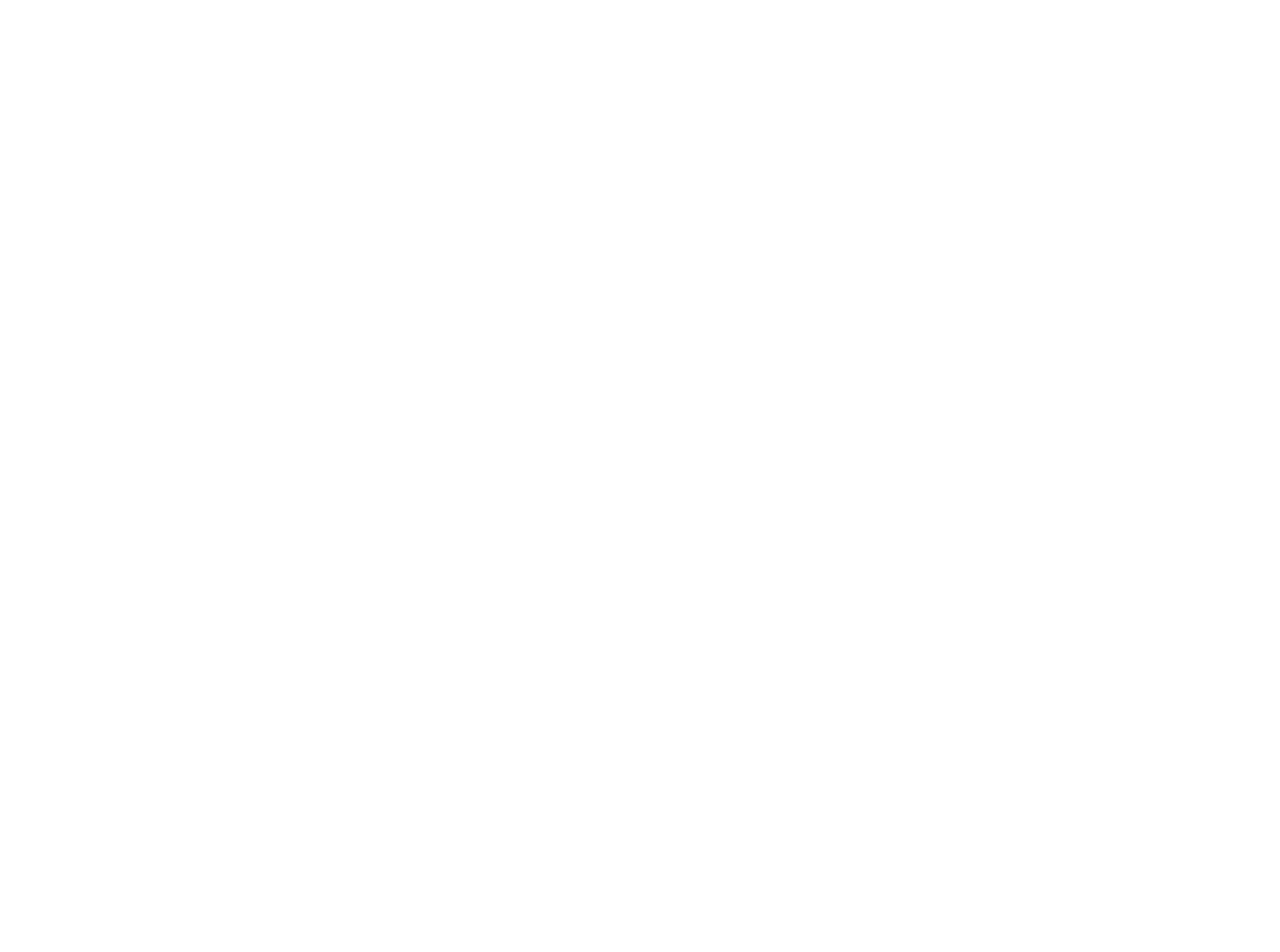
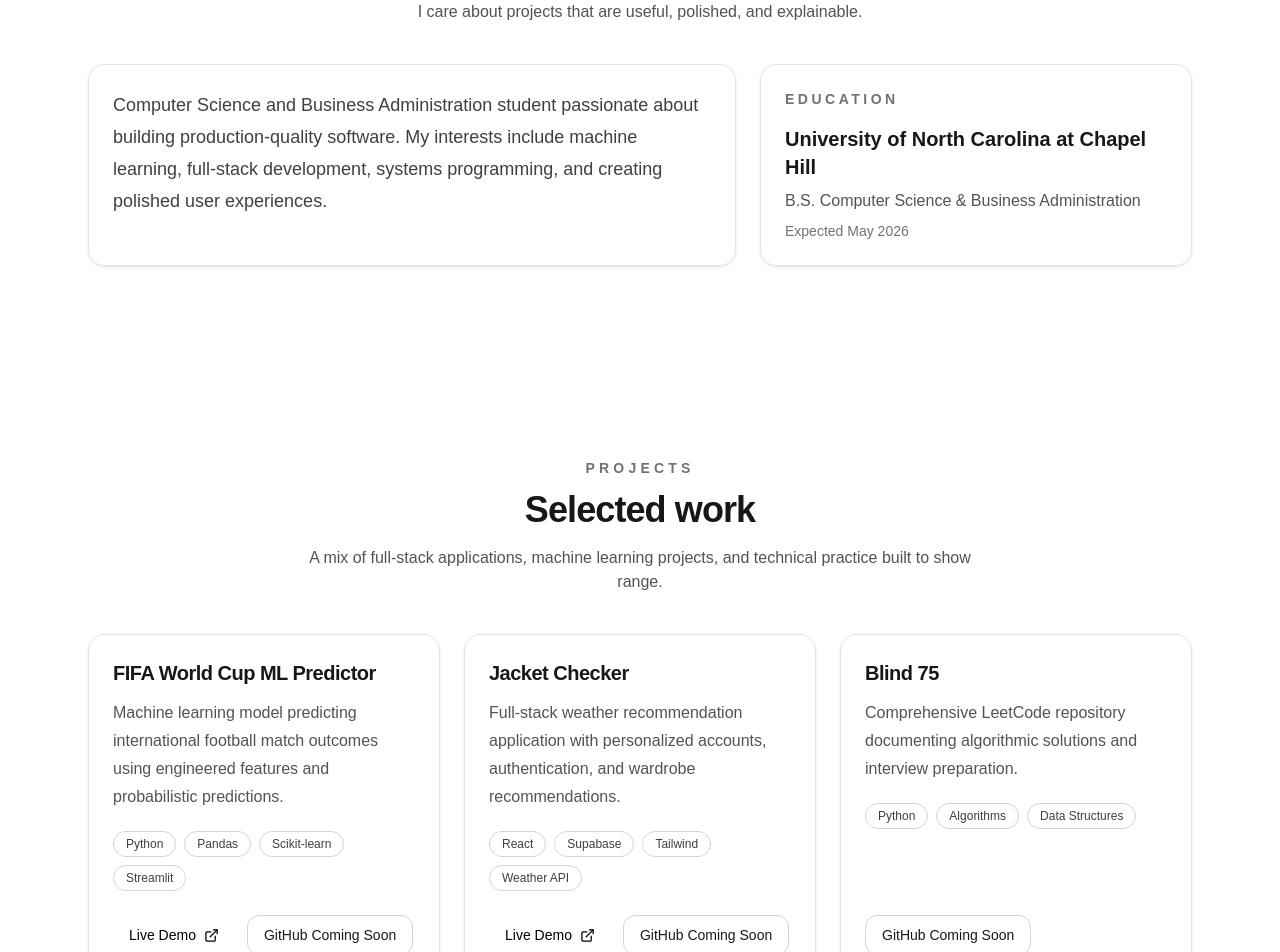
Before and after one commit to DanielBautista7799/daniel-portfolio, a Next.js app: page / in a window 1280 px wide. Shown: the part 1020-1972 px from the top of the page. Before the commit the page ends 800 px from the top, so only its background shows below. Built offline with nearby package versions, Linux system fonts and the light colour scheme.

Commit message:
Add about and projects sections

```diff
--- a/src/app/page.tsx
+++ b/src/app/page.tsx
@@ -1,4 +1,6 @@
+import { AboutSection } from "@/components/about-section";
 import { Hero } from "@/components/hero";
+import { ProjectsSection } from "@/components/projects-section";
 import { SiteHeader } from "@/components/site-header";
 
 export default function Home() {
@@ -7,6 +9,8 @@ export default function Home() {
       <SiteHeader />
       <main>
         <Hero />
+        <AboutSection />
+        <ProjectsSection />
       </main>
     </>
   );
--- /dev/null
+++ b/src/components/about-section.tsx
@@ -0,0 +1,39 @@
+import { about, education } from "@/lib/data";
+import { Card } from "@/components/ui/card";
+import { SectionHeading } from "@/components/section-heading";
+
+export function AboutSection() {
+return (
+<section id="about" className="mx-auto max-w-6xl px-6 py-24">
+    <SectionHeading
+    eyebrow="About"
+    title="Building practical software with product value."
+    description="I care about projects that are useful, polished, and explainable."
+    />
+
+    <div className="grid gap-6 md:grid-cols-[1.5fr_1fr]">
+    <Card>
+        <p className="text-lg leading-8 text-zinc-700 dark:text-zinc-300">
+        {about.trim()}
+        </p>
+    </Card>
+
+    <Card>
+        <p className="text-sm font-semibold uppercase tracking-[0.25em] text-zinc-500">
+        Education
+        </p>
+
+        <h3 className="mt-4 text-xl font-bold">{education.school}</h3>
+
+        <p className="mt-2 text-zinc-600 dark:text-zinc-400">
+        {education.degree}
+        </p>
+
+        <p className="mt-2 text-sm text-zinc-500">
+        {education.graduation}
+        </p>
+    </Card>
+    </div>
+</section>
+);
+}
--- /dev/null
+++ b/src/components/project-card.tsx
@@ -0,0 +1,57 @@
+import { ExternalLink } from "lucide-react";
+import { Badge } from "@/components/ui/badge";
+import { ButtonLink } from "@/components/ui/button";
+import { Card } from "@/components/ui/card";
+
+type ProjectCardProps = {
+title: string;
+description: string;
+technologies: string[];
+github: string;
+live: string;
+};
+
+export function ProjectCard({
+title,
+description,
+technologies,
+github,
+live,
+}: ProjectCardProps) {
+return (
+<Card className="flex h-full flex-col">
+    <div className="flex-1">
+    <h3 className="text-xl font-bold tracking-tight">{title}</h3>
+
+    <p className="mt-3 leading-7 text-zinc-600 dark:text-zinc-400">
+        {description}
+    </p>
+
+    <div className="mt-5 flex flex-wrap gap-2">
+        {technologies.map((technology) => (
+        <Badge key={technology}>{technology}</Badge>
+        ))}
+    </div>
+    </div>
+
+    <div className="mt-6 flex flex-wrap gap-3">
+    {live ? (
+        <ButtonLink href={live} external>
+        Live Demo
+        <ExternalLink className="ml-2" size={15} />
+        </ButtonLink>
+    ) : null}
+
+    {github ? (
+    <ButtonLink href={github} variant="outline" external>
+    GitHub
+    </ButtonLink>
+    ) : (
+        <ButtonLink href={live || "#"} variant="outline">
+        GitHub Coming Soon
+        </ButtonLink>
+    )}
+    </div>
+</Card>
+);
+}
--- /dev/null
+++ b/src/components/projects-section.tsx
@@ -0,0 +1,21 @@
+import { ProjectCard } from "@/components/project-card";
+import { SectionHeading } from "@/components/section-heading";
+import { projects } from "@/lib/data";
+
+export function ProjectsSection() {
+return (
+<section id="projects" className="mx-auto max-w-6xl px-6 py-24">
+    <SectionHeading
+    eyebrow="Projects"
+    title="Selected work"
+    description="A mix of full-stack applications, machine learning projects, and technical practice built to show range."
+    />
+
+    <div className="grid gap-6 md:grid-cols-2 lg:grid-cols-3">
+    {projects.map((project) => (
+        <ProjectCard key={project.title} {...project} />
+    ))}
+    </div>
+</section>
+);
+}
```
